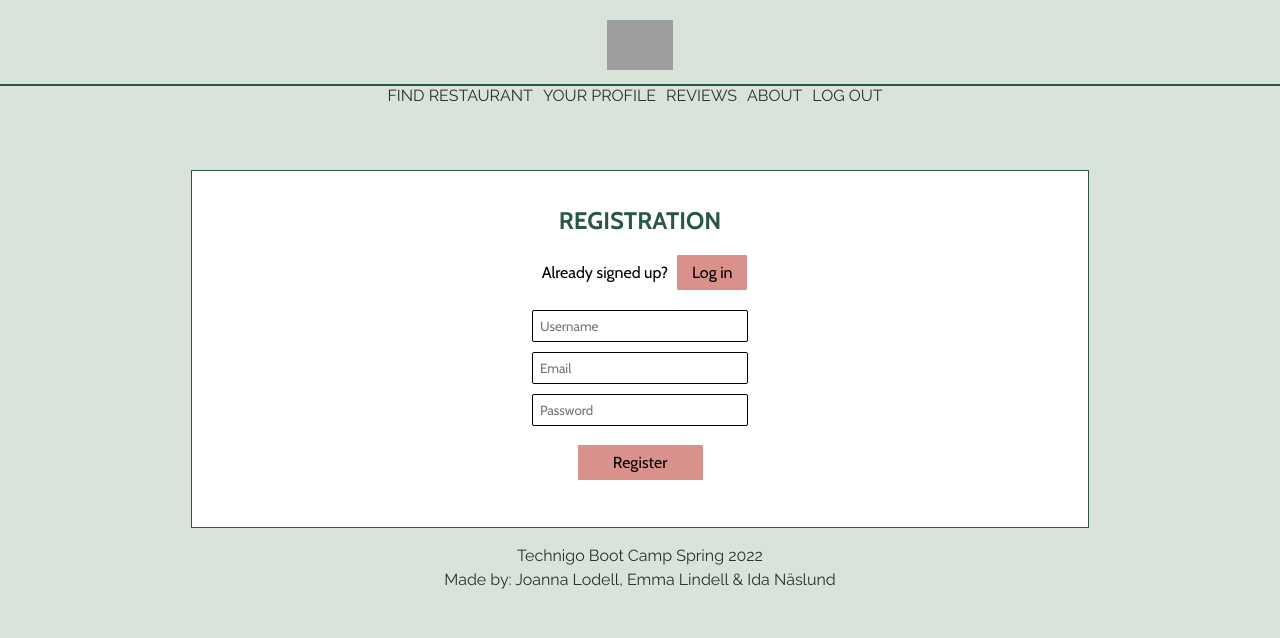
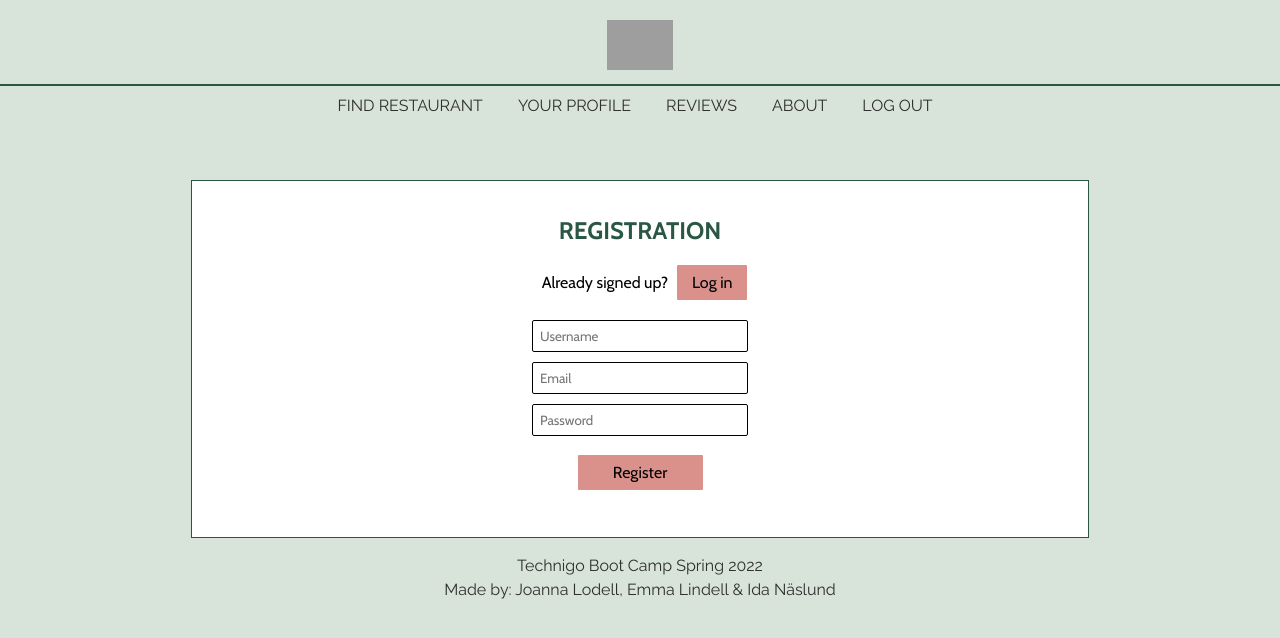
Before and after one commit to idanaslund/final-project-frontend, a React (Create React App) app: page / in a window 1280 px wide. Shown: the top 638 px of the page. Built offline with nearby package versions, Linux system fonts and the light colour scheme; grey boxes are pictures that could not be loaded.

Commit message:
topnavbar done

```diff
--- a/src/components/TopNavBar.js
+++ b/src/components/TopNavBar.js
@@ -5,11 +5,11 @@ import { TopNav } from '../theme/styles'
 const TopNavBar = () => {
     return(
     <TopNav>
-        <Link id="home" class-name="bm-item" to='/restaurants'>FIND RESTAURANT</Link>
-        <Link id="profile" class-name="bm-item" to='/profile'>YOUR PROFILE</Link>
-        <Link id="reviews" class-name="bm-item" to='/reviews'>REVIEWS</Link>
-        <Link id="about" class-name="bm-item" to='/about'>ABOUT</Link>
-        <Link id="logout" class-name="bm-item" to='/logout'>LOG OUT</Link>
+        <Link id="home" to='/restaurants'>FIND RESTAURANT</Link>
+        <Link id="profile" to='/profile'>YOUR PROFILE</Link>
+        <Link id="reviews" to='/reviews'>REVIEWS</Link>
+        <Link id="about" to='/about'>ABOUT</Link>
+        <Link id="logout" to='/logout'>LOG OUT</Link>
     </TopNav>
     )
 }
--- a/src/theme/styles.js
+++ b/src/theme/styles.js
@@ -21,9 +21,13 @@ display: none;
   display: none;
 }
 @media ${devices.desktop}{
-  display: block;
+  display: flex;
   border-top: 2px solid #2a5744;
   margin: 10px 0 40px 0;
+  padding-top: 10px;
+  justify-content: center;
+  column-gap: 25px;
+
 a {
   text-decoration: none;
   color: #2e2e2e;
@@ -31,6 +35,11 @@ a {
 
   &:active {
     font-weight: 700;
+  }
+
+  &:hover {
+   color: #da918b;
+   font-weight: 700;
   }
 }
 }
```
